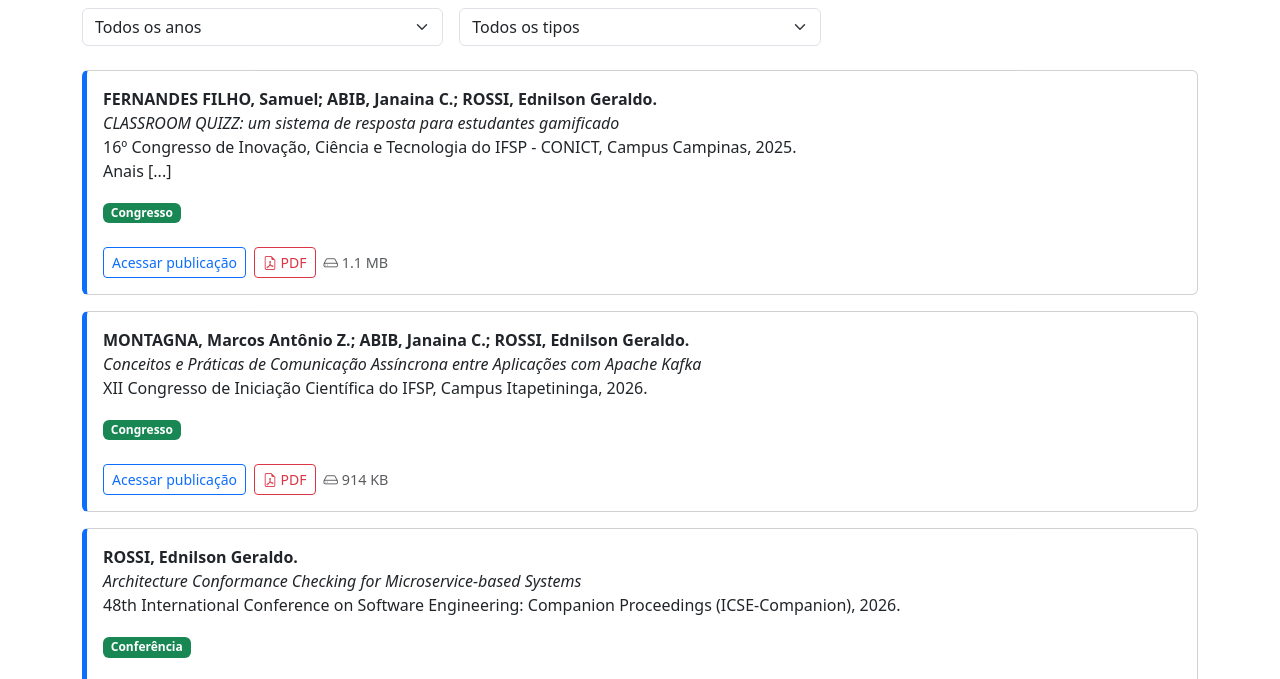
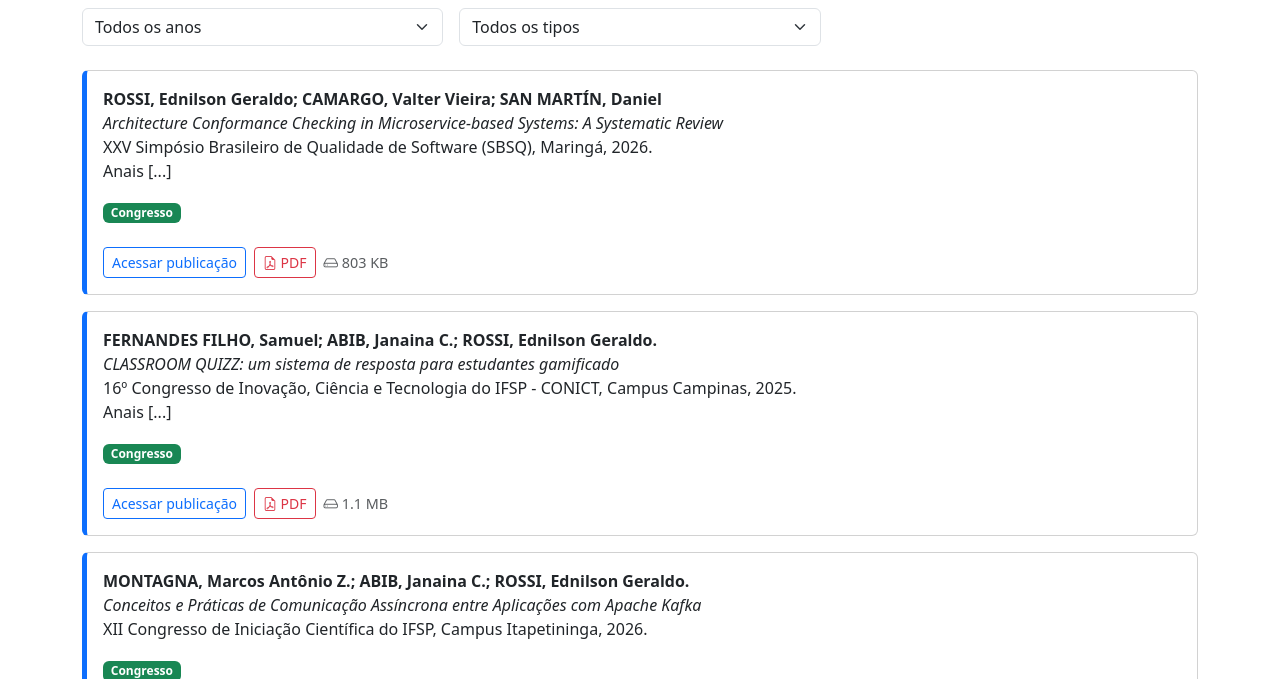
Before and after one commit to ednilsonrossi/ednilsonrossi.github.io, a plain HTML site: page publications/publications.html in a window 1280 px wide. Shown: the part 120-799 px from the top of the page. Drawn offline with nearby package versions, Linux system fonts and the light colour scheme.

Commit message:
publicação sbqs

```diff
--- a/publications/publications.html
+++ b/publications/publications.html
@@ -67,6 +67,50 @@
   </div>
 
   <!-- ===================== PUBLICAÇÕES ===================== -->
+
+  <!-- ===================== CARD BEGIN  ===================== -->
+  <div class="publication card publication-card mb-3"
+       data-year="2026"
+       data-type="congresso">
+    <div class="card-body">
+
+      <p>
+        <strong>ROSSI, Ednilson Geraldo; CAMARGO, Valter Vieira; SAN MARTÍN, Daniel</strong><br>
+        <em>Architecture Conformance Checking in Microservice-based Systems: A Systematic Review</em><br>
+        XXV Simpósio Brasileiro de Qualidade de Software (SBSQ), Maringá, 2026. <br>
+        Anais [...]
+      </p>
+
+      <span class="badge text-bg-success mb-2">
+        Congresso
+      </span>
+
+      <div class="d-flex flex-wrap gap-2 mt-3 align-items-center">
+
+        <a
+          href="https://congressos.ifsp.edu.br/conict/article/view/1257"
+          target="_blank"
+          class="btn btn-sm btn-outline-primary"
+        >
+          Acessar publicação
+        </a>
+
+        <a
+          href="pdf/2026/ROSSI_2026_SBQS.pdf"
+          target="_blank"
+          class="btn btn-sm btn-outline-danger"
+        >
+          <i class="bi bi-file-earmark-pdf"></i>
+          PDF
+        </a>
+
+        <span class="pdf-info text-muted">
+          <i class="bi bi-hdd"></i> 803 KB
+        </span>
+      </div>
+    </div>
+  </div>
+
 
   <!-- ===================== CARD BEGIN  ===================== -->
   <div class="publication card publication-card mb-3"
```
Also changed, not shown: 1 other file.
